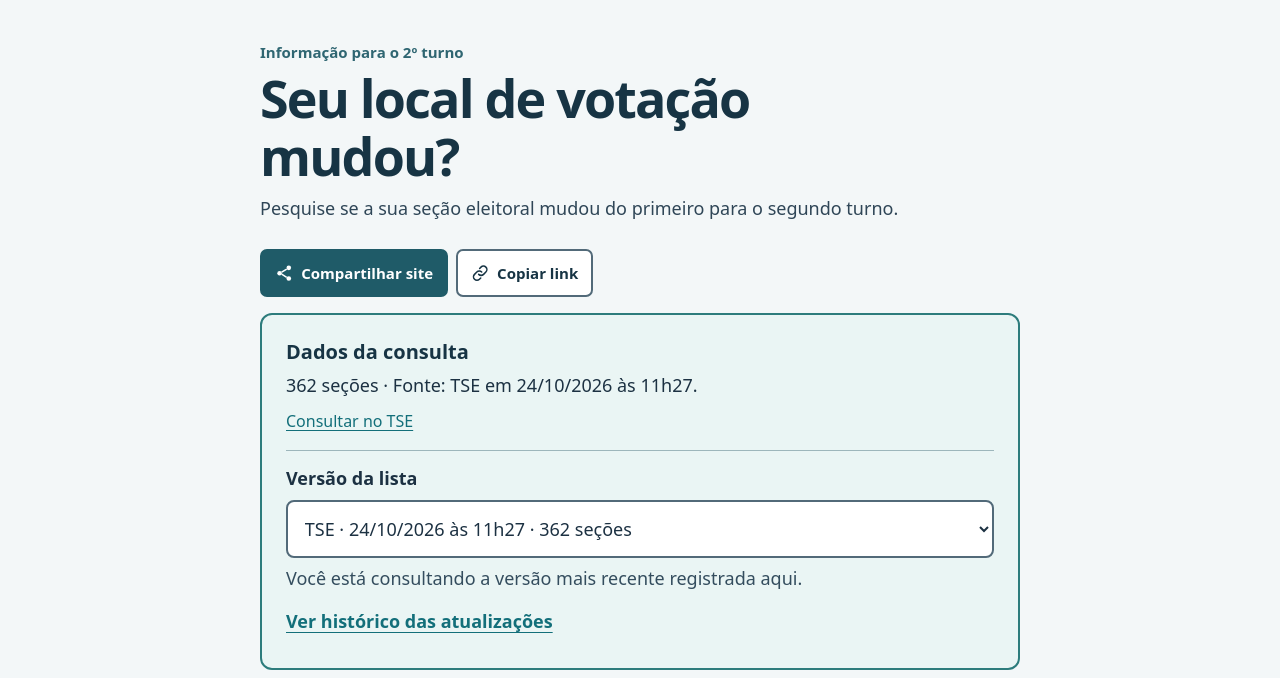
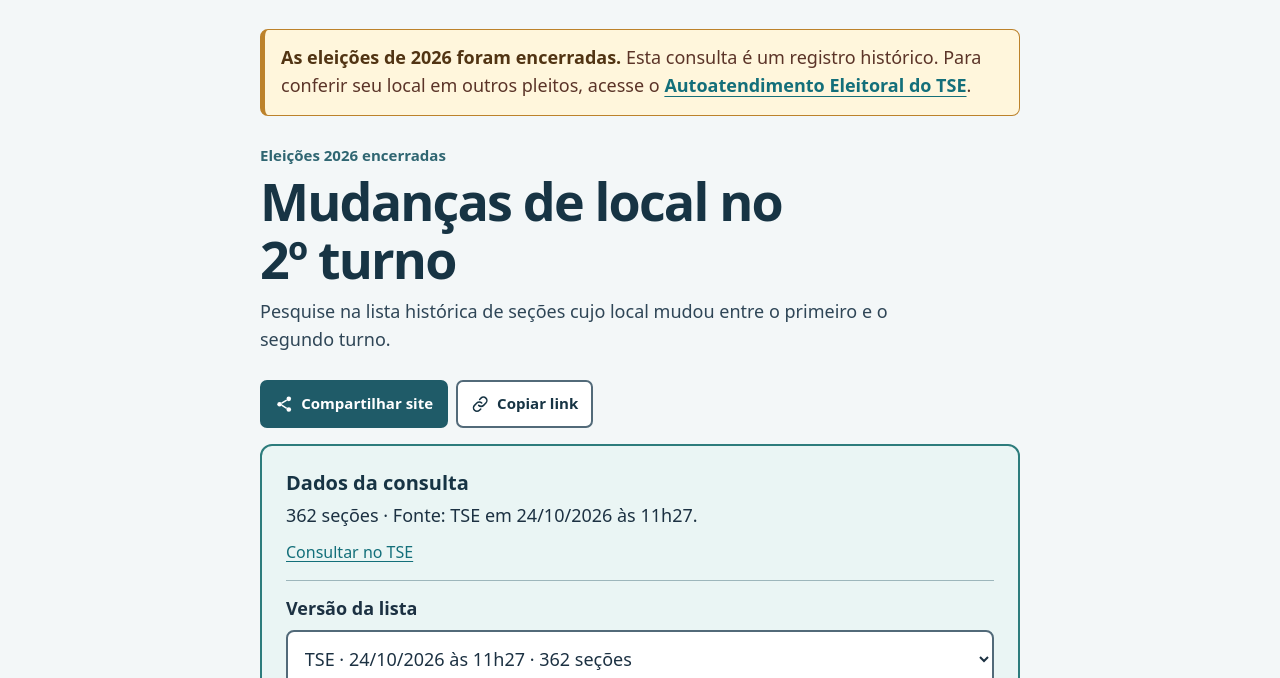
Before and after one commit to brendaalcantara/onde-voto-agora, a plain HTML site: page ondevotoagora/index.html in a window 1280 px wide. Shown: the part 79-757 px from the top of the page. Drawn offline with Linux system fonts and the light colour scheme.

Commit message:
Sinaliza encerramento das Eleições 2026

```diff
--- a/ondevotoagora/index.html
+++ b/ondevotoagora/index.html
@@ -4,8 +4,8 @@
     <meta charset="utf-8">
     <meta name="viewport" content="width=device-width, initial-scale=1">
     <meta name="theme-color" content="#173444">
-    <meta name="description" content="Consulte mudanças de seção eleitoral entre o primeiro e o segundo turno. Busca simples, sem cadastro e sem dados pessoais.">
-    <title>OndeVotoAgora — consulte mudanças no local de votação</title>
+    <meta name="description" content="Registro histórico das seções que mudaram de local entre o primeiro e o segundo turno das Eleições 2026.">
+    <title>OndeVotoAgora — histórico de mudanças no local de votação</title>
     <link rel="icon" type="image/png" href="./assets/logo-ondevotoagora.png">
     <link rel="stylesheet" href="./styles.css">
     <script type="module" src="./app.js"></script>
@@ -27,10 +27,14 @@
     </header>
 
     <main class="page-shell">
+      <aside class="election-closed-notice" aria-label="Eleições de 2026 encerradas">
+        <p><strong>As eleições de 2026 foram encerradas.</strong> Esta consulta é um registro histórico. Para conferir seu local em outros pleitos, acesse o <a href="https://www.tse.jus.br/servicos-eleitorais/autoatendimento-eleitoral#/" target="_blank" rel="noopener noreferrer">Autoatendimento Eleitoral do TSE</a>.</p>
+      </aside>
+
       <section class="intro" aria-labelledby="page-title">
-        <p class="eyebrow">Informação para o 2º turno</p>
-        <h1 id="page-title">Seu local de votação mudou?</h1>
-        <p class="intro-copy">Pesquise se a sua seção eleitoral mudou do primeiro para o segundo turno.</p>
+        <p class="eyebrow">Eleições 2026 encerradas</p>
+        <h1 id="page-title">Mudanças de local no 2º turno</h1>
+        <p class="intro-copy">Pesquise na lista histórica de seções cujo local mudou entre o primeiro e o segundo turno.</p>
       </section>
 
       <section class="site-share" aria-label="Compartilhar o OndeVotoAgora">
@@ -39,7 +43,7 @@
           <button class="share-action" type="button" data-copy-site-link><svg class="share-icon" data-copy-link-icon viewBox="0 0 24 24" aria-hidden="true"><path d="M10 13.5a4.5 4.5 0 0 0 6.4 0l3-3a4.5 4.5 0 0 0-6.4-6.4l-1.7 1.7M14 10.5a4.5 4.5 0 0 0-6.4 0l-3 3A4.5 4.5 0 0 0 11 19.9l1.7-1.7" fill="none" stroke="currentColor" stroke-width="2" stroke-linecap="round"/></svg><svg class="share-icon copy-confirmation" data-copy-confirmation viewBox="0 0 24 24" aria-hidden="true"><path d="m5 12.5 4.5 4.5L19 7.5" fill="none" stroke="currentColor" stroke-width="3" stroke-linecap="round" stroke-linejoin="round"/></svg>Copiar link</button>
         </div>
         <div class="share-options" id="share-options" data-share-options role="group" aria-label="Opções para compartilhar o site" hidden>
-          <a class="share-action" href="https://wa.me/?text=Veja%20se%20sua%20se%C3%A7%C3%A3o%20mudou%20de%20local%20para%20o%202%C2%BA%20turno%3A%20https%3A%2F%2Fondevotoagora.com.br%2F" target="_blank" rel="noopener noreferrer"><svg class="share-icon" viewBox="0 0 24 24" aria-hidden="true"><path d="M20.5 11.8a8.3 8.3 0 0 1-12.3 7.3L3 20.5l1.5-5a8.3 8.3 0 1 1 16-3.7Z" fill="none" stroke="currentColor" stroke-width="1.8"/><path d="M8.1 7.9c.2-.5.5-.5.8-.5h.5c.2 0 .4.1.5.4l.8 1.9c.1.2.1.4-.1.6l-.6.7c-.2.2-.2.4 0 .6.5.9 1.2 1.6 2.1 2.1.2.1.4.1.6-.1l.7-.8c.2-.2.4-.2.6-.1l1.8.9c.2.1.3.3.3.5 0 .3-.2 1.2-.7 1.6-.5.5-1.2.7-1.8.6-1-.1-2.2-.7-3.6-1.9-1.3-1.1-2.2-2.5-2.4-3.5-.3-1 .1-2.4.5-3Z" fill="currentColor"/></svg>WhatsApp</a>
+          <a class="share-action" href="https://wa.me/?text=Confira%20o%20registro%20hist%C3%B3rico%20de%20mudan%C3%A7as%20de%20local%20nas%20Elei%C3%A7%C3%B5es%202026%3A%20https%3A%2F%2Fondevotoagora.com.br%2F" target="_blank" rel="noopener noreferrer"><svg class="share-icon" viewBox="0 0 24 24" aria-hidden="true"><path d="M20.5 11.8a8.3 8.3 0 0 1-12.3 7.3L3 20.5l1.5-5a8.3 8.3 0 1 1 16-3.7Z" fill="none" stroke="currentColor" stroke-width="1.8"/><path d="M8.1 7.9c.2-.5.5-.5.8-.5h.5c.2 0 .4.1.5.4l.8 1.9c.1.2.1.4-.1.6l-.6.7c-.2.2-.2.4 0 .6.5.9 1.2 1.6 2.1 2.1.2.1.4.1.6-.1l.7-.8c.2-.2.4-.2.6-.1l1.8.9c.2.1.3.3.3.5 0 .3-.2 1.2-.7 1.6-.5.5-1.2.7-1.8.6-1-.1-2.2-.7-3.6-1.9-1.3-1.1-2.2-2.5-2.4-3.5-.3-1 .1-2.4.5-3Z" fill="currentColor"/></svg>WhatsApp</a>
           <a class="share-action" href="https://www.facebook.com/sharer/sharer.php?u=https%3A%2F%2Fondevotoagora.com.br%2F" target="_blank" rel="noopener noreferrer"><svg class="share-icon" viewBox="0 0 24 24" aria-hidden="true"><path d="M13.7 21v-8.2h2.8l.4-3.2h-3.2v-2c0-.9.3-1.5 1.6-1.5H17V3.2c-.3 0-1.3-.1-2.5-.1-2.5 0-4.2 1.5-4.2 4.3v2.2H7.5v3.2h2.8V21h3.4Z" fill="currentColor"/></svg>Facebook</a>
           <button class="share-action" type="button" data-share-native><svg class="share-icon" viewBox="0 0 24 24" aria-hidden="true"><circle cx="18" cy="5" r="3" fill="currentColor"/><circle cx="6" cy="12" r="3" fill="currentColor"/><circle cx="18" cy="19" r="3" fill="currentColor"/><path d="m8.7 10.7 6.6-4.1M8.7 13.3l6.6 4.1" fill="none" stroke="currentColor" stroke-width="2"/></svg>Instagram / outros apps</button>
         </div>
@@ -63,7 +67,7 @@
       <section class="search-panel" id="consulta" aria-labelledby="search-title">
         <div class="panel-heading">
           <p class="eyebrow">Busca gratuita · sem cadastro</p>
-          <h2 id="search-title">Pesquise se a sua seção eleitoral mudou</h2>
+          <h2 id="search-title">Pesquise a lista histórica de mudanças</h2>
           <p>Informe o estado. Se souber, preencha também a cidade, a seção ou o local antigo.</p>
         </div>
 
--- a/ondevotoagora/share.js
+++ b/ondevotoagora/share.js
@@ -1,6 +1,6 @@
 const CANONICAL_SITE_URL = "https://ondevotoagora.com.br/";
 const SHARE_TITLE = "OndeVotoAgora";
-const SHARE_TEXT = "Consulte se sua seção mudou de local para o 2º turno.";
+const SHARE_TEXT = "Consulte o registro histórico de mudanças de local nas Eleições 2026.";
 
 const status = document.querySelector("[data-share-status]");
 const copyButton = document.querySelector("[data-copy-site-link]");
--- a/ondevotoagora/styles.css
+++ b/ondevotoagora/styles.css
@@ -89,6 +89,18 @@ button, input, select { font: inherit; }
 .edition { color: #d6eeeb; font-size: 0.95rem; font-weight: 700; text-align: right; }
 
 .page-shell { padding-block: 1.25rem 2rem; }
+.election-closed-notice {
+  margin-bottom: 1rem;
+  padding: 0.9rem 1rem;
+  color: #5b3428;
+  background: #fff6dc;
+  border: 1px solid #bc822b;
+  border-left-width: 5px;
+  border-radius: 8px;
+}
+.election-closed-notice p { margin: 0; }
+.election-closed-notice strong { color: #513413; }
+.election-closed-notice a { font-weight: 750; }
 .intro { padding-block: 0.75rem 1rem; }
 .eyebrow { margin: 0 0 0.3rem; color: #2f6672; font-size: 0.94rem; font-weight: 800; }
 h1, h2, h3, p { margin-top: 0; }
```
Also changed, not shown: ondevotoagora/comparacao-1-turno.html (+5 -1 lines), ondevotoagora/historico.html (+5 -1 lines).
